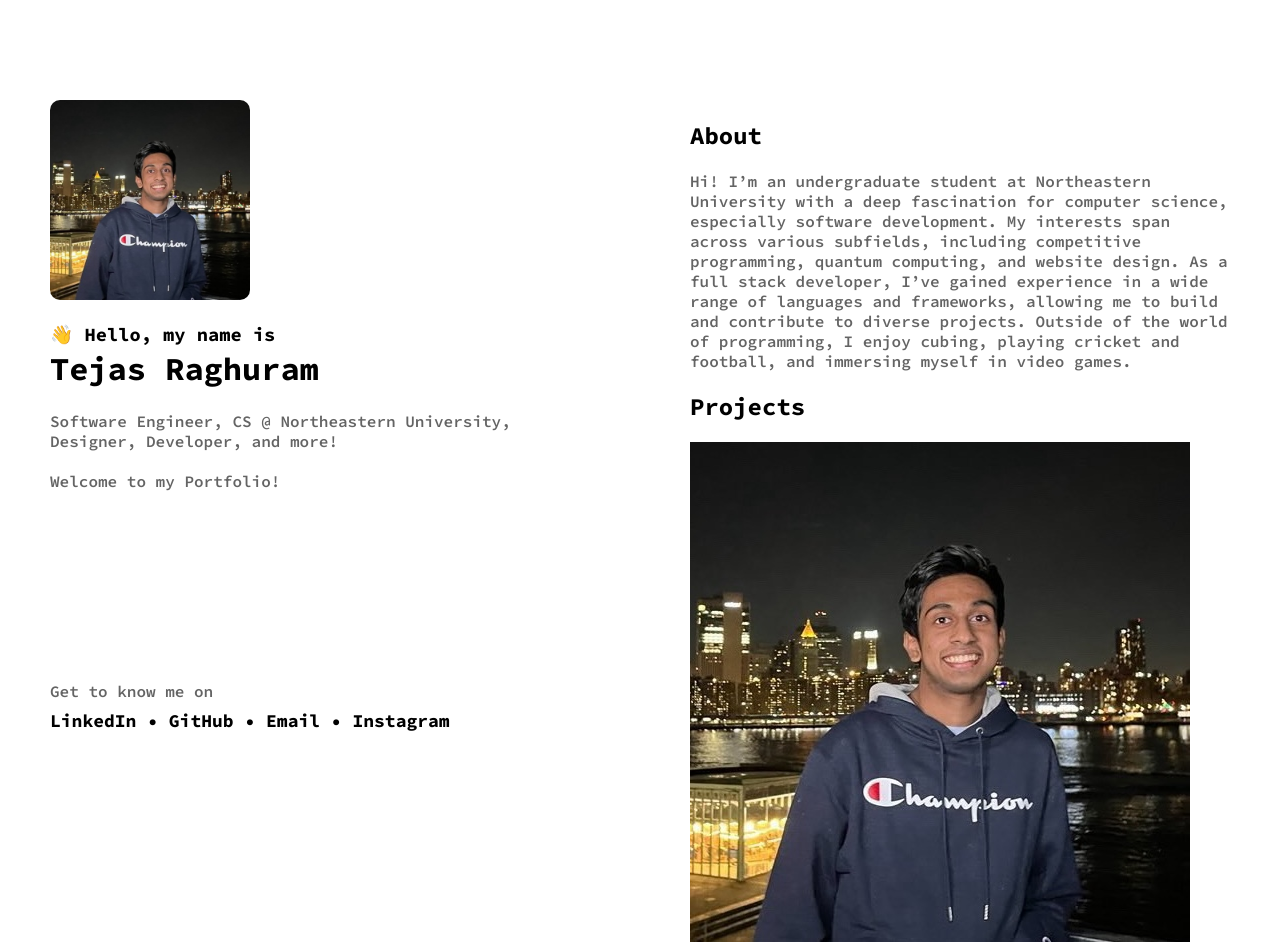
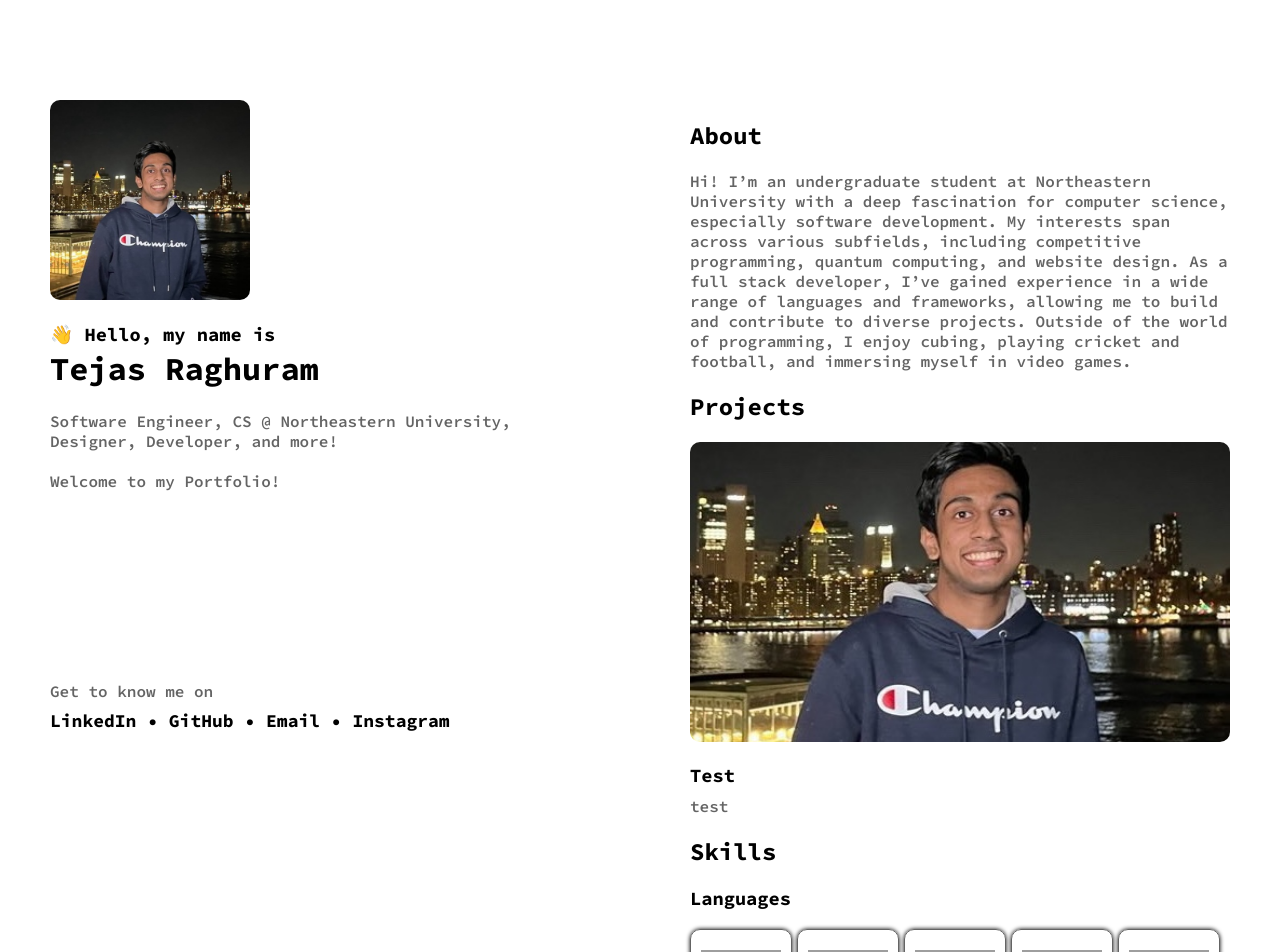
Before and after one commit to TejasRaghuram/Portfolio, a React (Create React App) app: page / in a window 1280 px wide. Shown: the top 952 px of the page. Built offline with nearby package versions, Linux system fonts and the light colour scheme; grey boxes are pictures that could not be loaded.

Commit message:
Styled Project Component

```diff
--- a/src/App.css
+++ b/src/App.css
@@ -71,6 +71,21 @@ a:hover {
   padding-right: 50px;
   padding-top: 100px;
   padding-bottom: 50px;
+}
+
+.project:hover {
+  cursor: pointer;
+}
+
+#project-image {
+  width: 100%;
+  aspect-ratio: 1.8;
+  object-fit: cover;
+  border-radius: 10px;
+}
+
+#project-text {
+  margin-top: -10px;
 }
 
 .skill-box {
--- a/src/components/Body.js
+++ b/src/components/Body.js
@@ -9,7 +9,7 @@ function Body()
             <h2>About</h2>
             <p>Hi! I’m an undergraduate student at Northeastern University with a deep fascination for computer science, especially software development. My interests span across various subfields, including competitive programming, quantum computing, and website design. As a full stack developer, I’ve gained experience in a wide range of languages and frameworks, allowing me to build and contribute to diverse projects. Outside of the world of programming, I enjoy cubing, playing cricket and football, and immersing myself in video games.</p>
             <h2>Projects</h2>
-            <Project name="Test" image={Portrait} description="test" />
+            <Project name="Test" image={Portrait} description="test" link="https://www.youtube.com"/>
             <h2>Skills</h2>
             <h3>Languages</h3>
             <div class="skill-box">
--- a/src/components/Project.js
+++ b/src/components/Project.js
@@ -1,10 +1,12 @@
 function Project(props)
 {
     return (
-        <div>
-            <img src={props.image} alt=""/>
+        <div onClick={() => {
+            window.location.href= props.link;
+        }} class="project">
+            <img id="project-image" src={props.image} alt=""/>
             <h3>{props.name}</h3>
-            <p>{props.description}</p>
+            <p id="project-text">{props.description}</p>
         </div>
     );
 }
```
